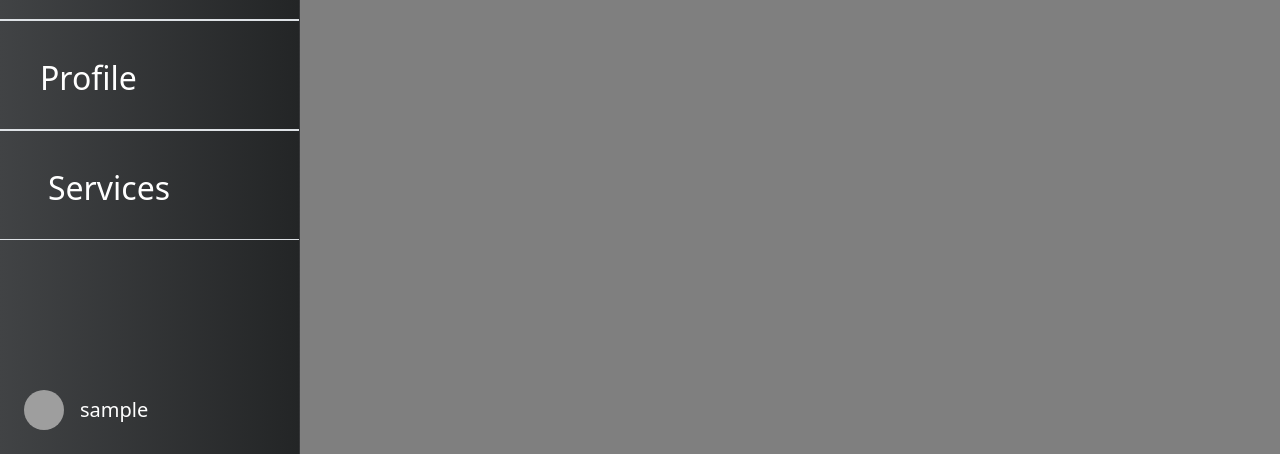
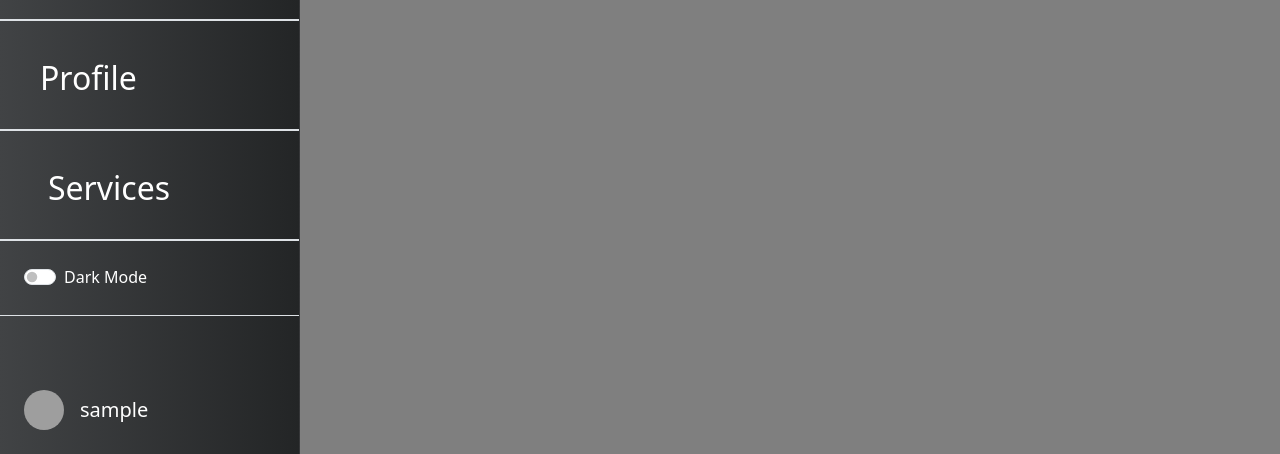
Before and after one commit to Aaron-Landeros/bookings_app_git, a PHP site: page /user/index.php in a window 1280 px wide, after a click that opens the changed part. Shown: the part 346-800 px from the top of the page. Run offline with PHP 8.4, Linux system fonts and the light colour scheme; the visitor is signed in with stand-in values (Sample User, id 1); data that the repository does not hold is empty; some libraries are stand-ins or nearby versions; grey boxes are pictures that could not be loaded.

Commit message:
feat dark mode button
dark mode button

```diff
--- a/user/components/navigation_bar_view.php
+++ b/user/components/navigation_bar_view.php
@@ -29,6 +29,14 @@
                     <span class="ms-4 fs-2">Services</span>
                 </a>
             </div>
+            <div class="container p-4 border border-top-2 border-bottom-2 border-start-0 border-end-0">
+                <a class="nav-link text-white">
+                    <div class="form-check form-switch">
+                        <label class="form-check-label" for="flexSwitchCheckDefault">Dark Mode</label>
+                        <input class="form-check-input" type="checkbox" role="switch" id="flexSwitchCheckDefault">
+                    </div>
+                </a>
+            </div>
         </nav>
         <div data-bs-toggle="offcanvas" data-bs-target="#handler_menu" class="position-absolute bottom-0 p-3">
             <a id="get-account-view" data-section="account" class="navbar-brand text-white d-flex flex-row p-2">
--- a/user/index.php
+++ b/user/index.php
@@ -30,6 +30,7 @@ $user_fullname = $_SESSION['user_fullname'];
     <script src="../utilities/js/jquery.js"></script>
     <script src="../utilities/sweetalert2/sweetalert2.min.js"></script>
 
+    <script src="navegacion/navegacion_event_controller.js"></script>
     <script src="appointments/js/appointments_event_controller.js"></script>
     <script src="profile/js/profile_event_controller.js"></script>
     <script src="service/js/service_event_controller.js"></script>
--- /dev/null
+++ b/user/navegacion/navegacion_event_controller.js
@@ -0,0 +1,7 @@
+$(document).on('change', '#flexSwitchCheckDefault', function (e) {
+    if($(this).prop('checked')){
+        $('html').attr('data-bs-theme', 'dark');
+    } else {
+        $('html').attr('data-bs-theme', 'light');
+    }
+})
```
